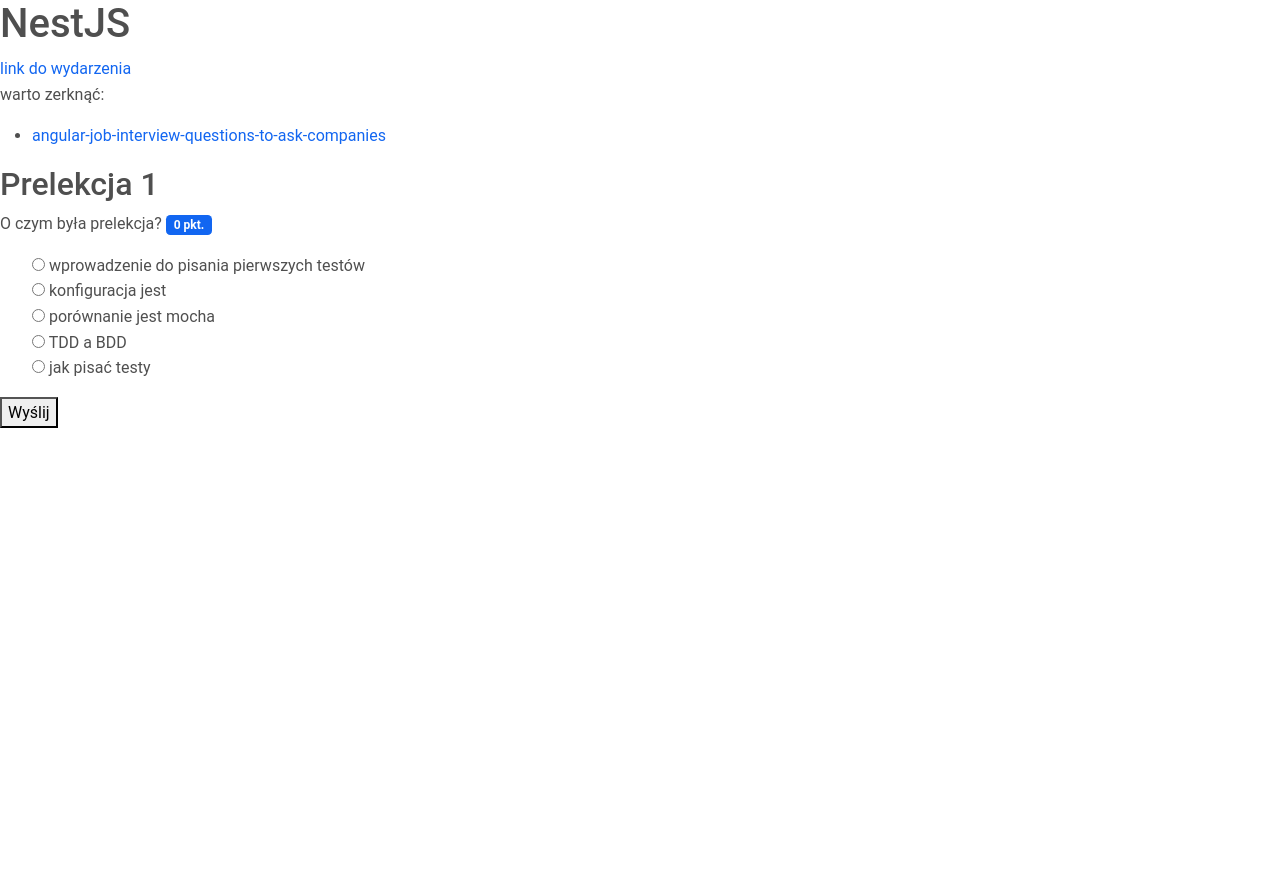
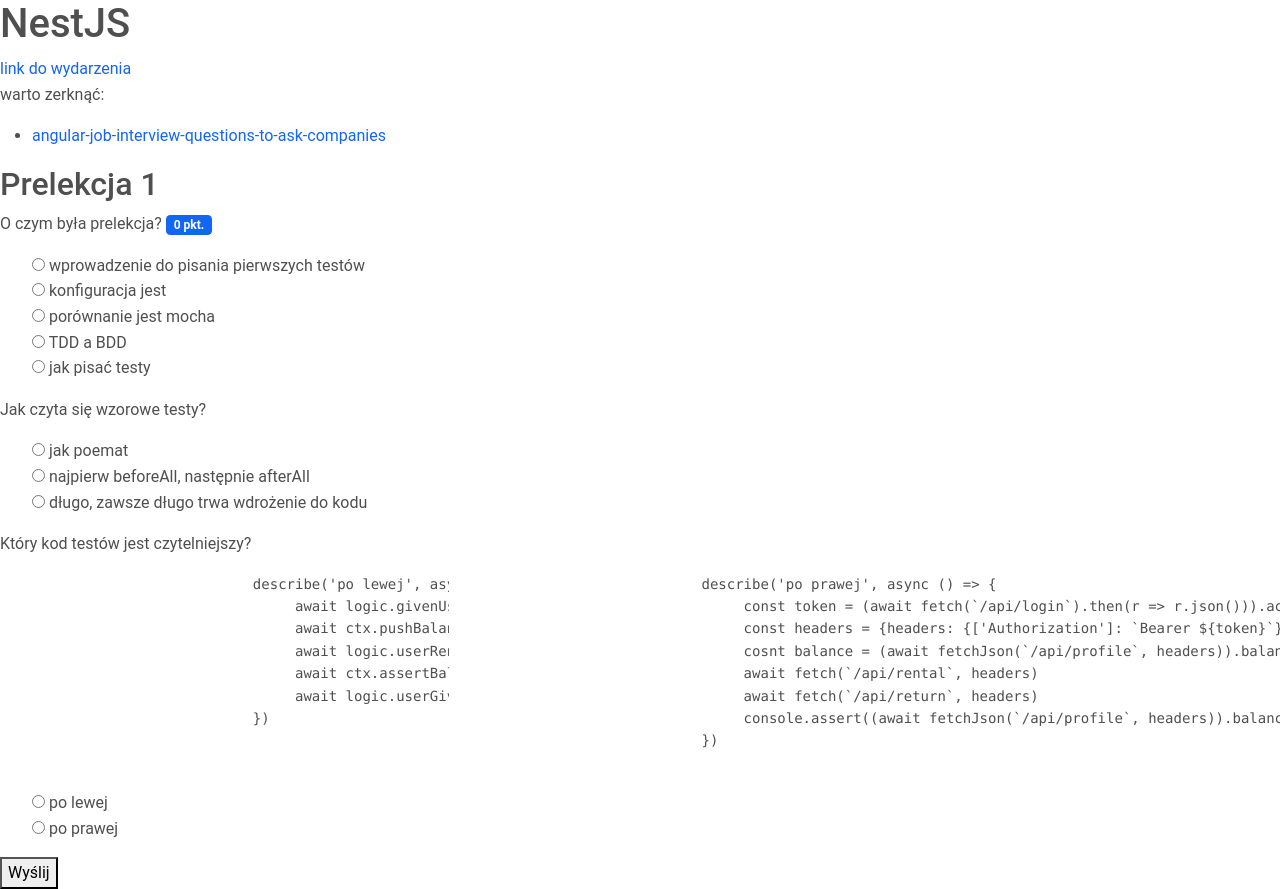
Before and after one commit to wawjs/quiz, a plain HTML site: page quiz-0x01.html in a window 1280 px wide. Before the commit the page ends 800 px from the top, so only its background shows below. Drawn offline with nearby package versions, Linux system fonts and the light colour scheme.

Commit message:
Update quiz-0x01.html

```diff
--- a/quiz-0x01.html
+++ b/quiz-0x01.html
@@ -6,6 +6,11 @@
     <meta name="viewport" content="width=device-width, initial-scale=1.0">
     <title>Quiz NestJS</title>
     <link href="https://cdnjs.cloudflare.com/ajax/libs/mdb-ui-kit/3.6.0/mdb.min.css" rel="stylesheet" />
+    <style>
+         .d-flex {
+              display: flex;
+         }
+    </style>
 </head>
 <body>
      <section>
@@ -23,6 +28,34 @@
                <form action="">
                     <p>O czym była prelekcja? <span class="badge bg-primary">0 pkt.</span></p>
                     <div class="iq">() wprowadzenie do pisania pierwszych testów () konfiguracja jest () porównanie jest mocha () TDD a BDD () jak pisać testy</div>
+
+                    <p>Jak czyta się wzorowe testy?</p>
+                    <div class="iq">() jak poemat () najpierw beforeAll, następnie afterAll () długo, zawsze długo trwa wdrożenie do kodu</div>
+
+                    <p>Który kod testów jest czytelniejszy?</p>
+                    <div class="d-flex">
+                         <pre>
+                              describe('po lewej', async () => {
+                                   await logic.givenUserIsAbleToLogIn();
+                                   await ctx.pushBalance();
+                                   await logic.userRentsGun();
+                                   await ctx.assertBalanceHasBeenLowered();
+                                   await logic.userGivesBackGun();
+                              })
+                         </pre>
+                         <pre>
+                              describe('po prawej', async () => {
+                                   const token = (await fetch(`/api/login`).then(r => r.json())).accessToken;
+                                   const headers = {headers: {['Authorization']: `Bearer ${token}`}}
+                                   cosnt balance = (await fetchJson(`/api/profile`, headers)).balance
+                                   await fetch(`/api/rental`, headers)
+                                   await fetch(`/api/return`, headers)
+                                   console.assert((await fetchJson(`/api/profile`, headers)).balance < balance, 'balance didn\'t decrease')
+                              })
+                         </pre>
+                    </div>
+                    <div class="iq">() po lewej () po prawej</div>
+
                     <button type="submit">Wyślij</button>
                </form>
           </div>
@@ -37,8 +70,9 @@
                     return `<li><label><input name="_${id}" value="${i}" type=radio /> ${match.trim()}</label></li>`;
                }).join('') + sufix;
           }
-          const element = document.querySelector('.iq') || document.body
-          element.innerHTML = parse(element.innerHTML, '<ol style="list-style-type: none">', '</ol>')
+          [...document.querySelectorAll('.iq')].map(element => {
+               element.innerHTML = parse(element.innerHTML, '<ol style="list-style-type: none">', '</ol>')
+          })
      </script>
 </body>
 </html>
```
